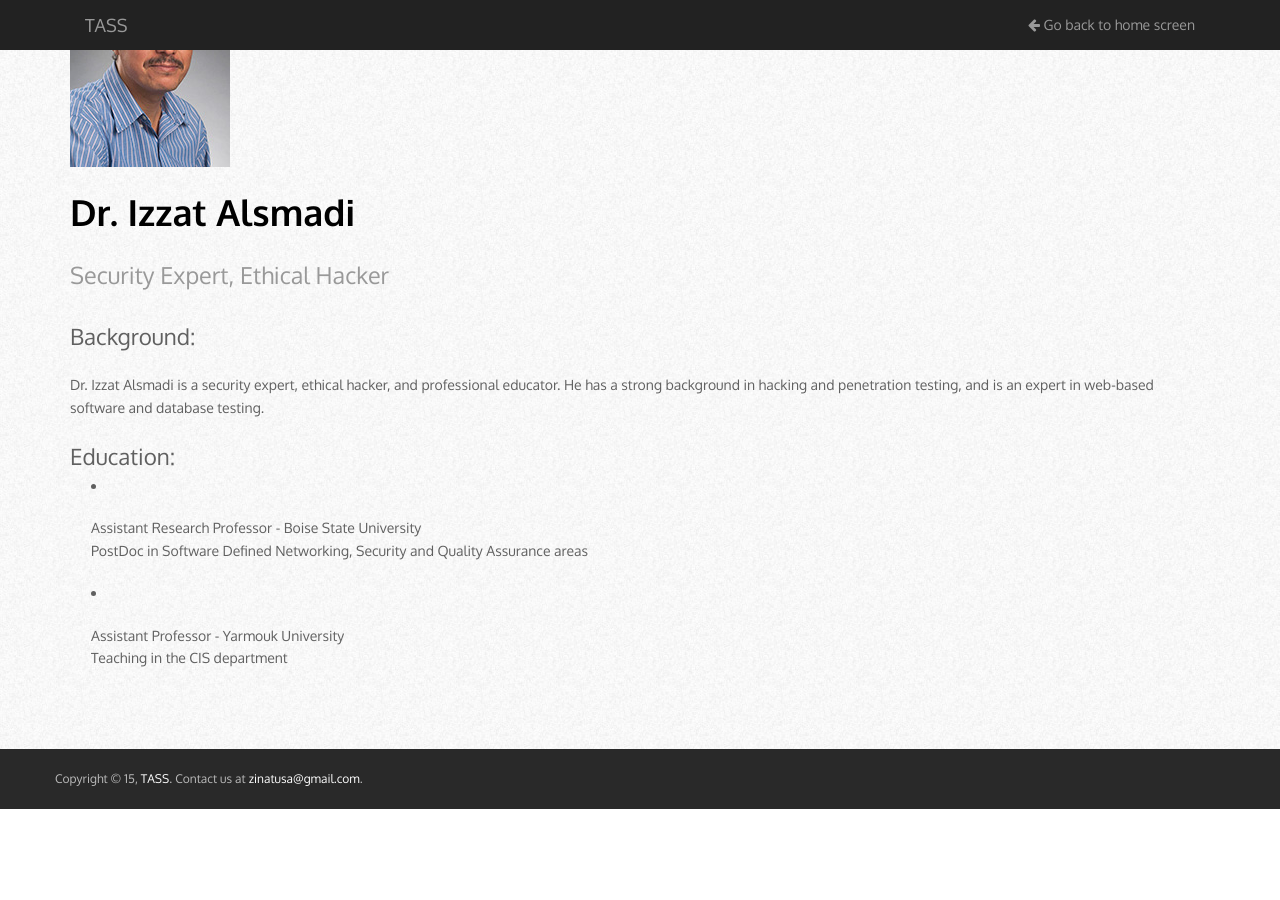
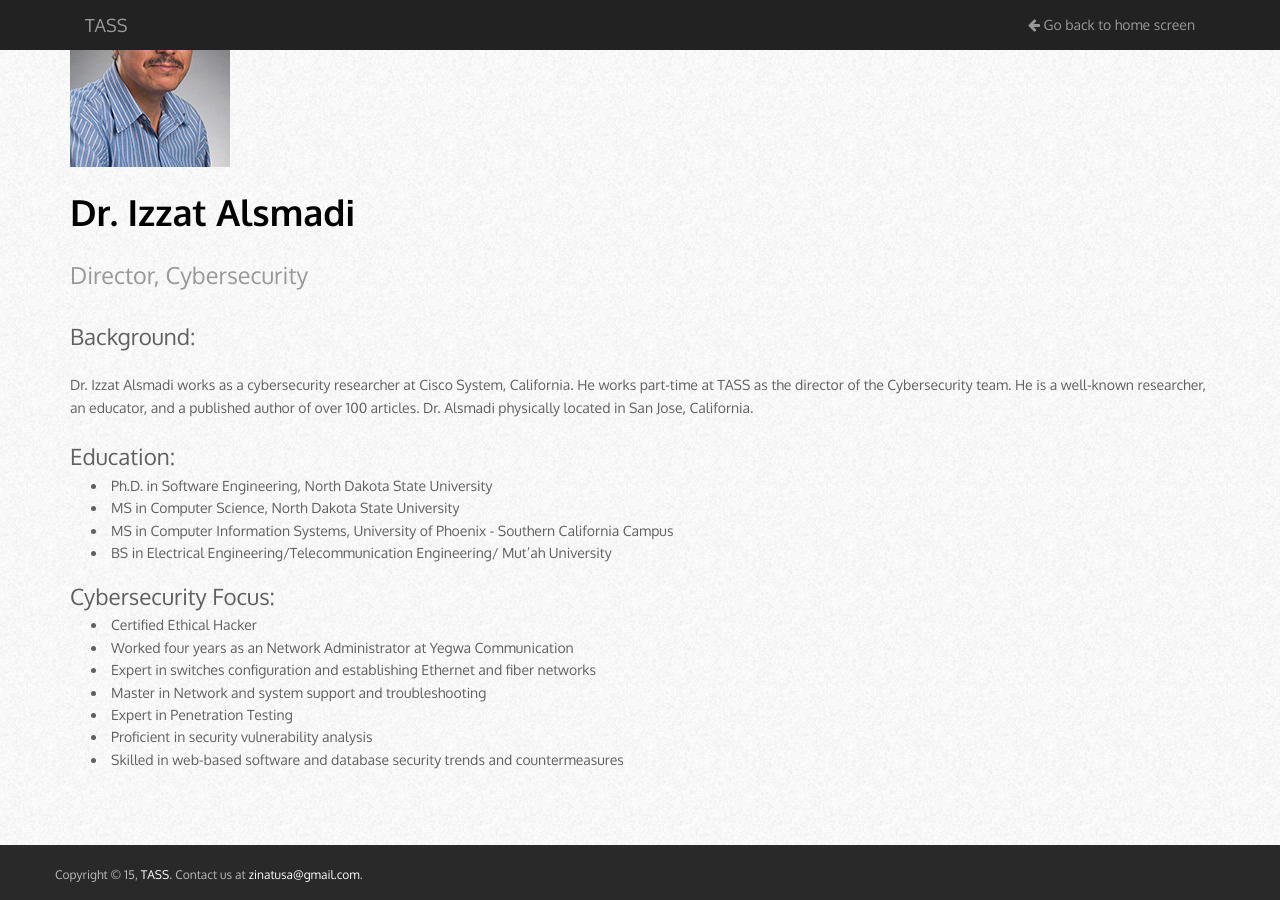
Before and after one commit to TASSUSA/TASSUSA.github.io, a Jekyll site: the page built from _members/izzat.md, in a window 1280 px wide and 900 px high, scrolled down 568 px. Built offline with Jekyll 4.4.1, drawn with Linux system fonts in a browser that asks for light colours; before the commit the page ends 1377 px from its top, so only the background shows below that.

Commit message:
fixing izzat's profile

```diff
--- a/_data/index_nav.yml
+++ b/_data/index_nav.yml
@@ -8,7 +8,7 @@
   label: "Game Dev."
 
 - id: security
-  label: "Security"
+  label: "Cybersecurity"
 
 - id: database
   label: "Data Mining"
--- a/_members/izzat.md
+++ b/_members/izzat.md
@@ -1,19 +1,27 @@
 ---
 layout: member
-sort: 2
+sort: 1
 real_name: "Dr. Izzat Alsmadi"
-job_title: "Security Expert, Ethical Hacker"
+job_title: "Director, Cybersecurity"
 email: "Izzat@TASSUSA.com"
 picture: "izzat.jpg"
 picture_big: "izzat-big.jpg"
 github: https://www.linkedin.com/pub/izzat-alsmadi/5/bb/151
 ---
 #### Background:
-Dr. Izzat Alsmadi is a security expert, ethical hacker, and professional educator. He has a strong background in hacking and penetration testing, and is an expert in web-based software and database testing.
+Dr. Izzat Alsmadi works as a cybersecurity researcher at Cisco System, California.  He works part-time at TASS as the director of the Cybersecurity team.  He is a well-known researcher, an educator, and a published author of over 100 articles. Dr. Alsmadi physically located in San Jose, California.
 
 #### Education:
-- Assistant Research Professor - Boise State University
-PostDoc in Software Defined Networking, Security and Quality Assurance areas
+- Ph.D. in Software Engineering, North Dakota State University
+- MS in Computer Science, North Dakota State University
+- MS in Computer Information Systems, University of Phoenix - Southern California Campus
+- BS in Electrical Engineering/Telecommunication Engineering/ Mut’ah University
 
-- Assistant Professor - Yarmouk University
-Teaching in the CIS department
+#### Cybersecurity Focus:
+- Certified Ethical Hacker
+- Worked four years as an Network Administrator at Yegwa Communication
+- Expert in switches configuration and establishing Ethernet and fiber networks
+- Master in Network and system support and troubleshooting
+- Expert in Penetration Testing
+- Proficient in security vulnerability analysis
+- Skilled in web-based software  and database security trends and countermeasures
```
Also changed, not shown: 1 other file.
